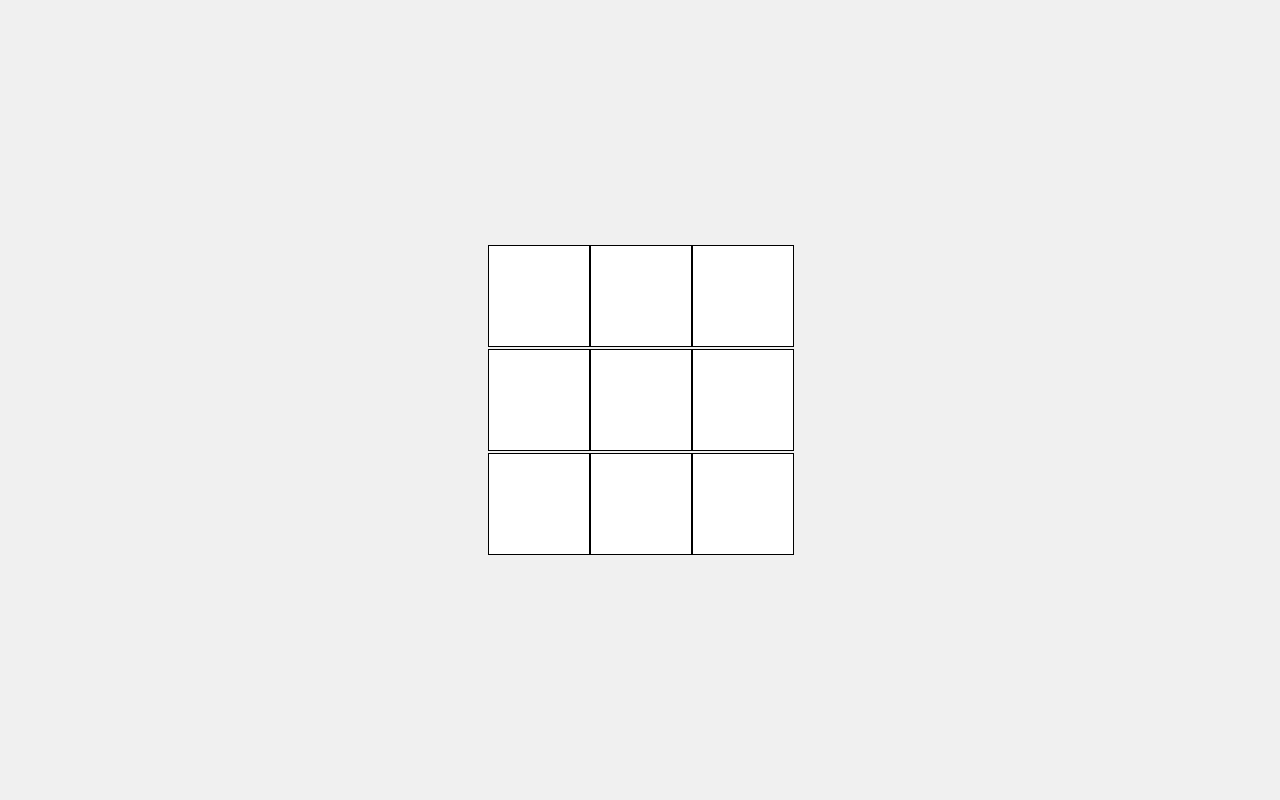
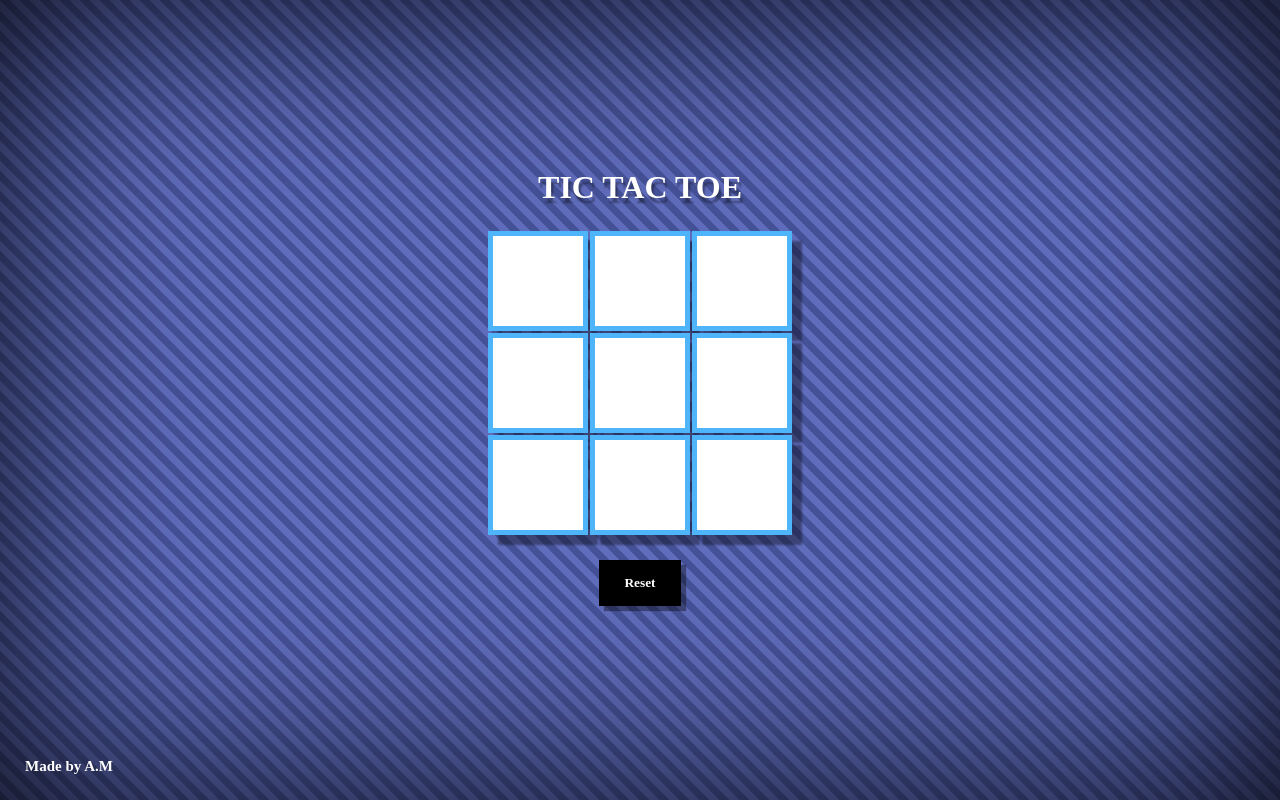
Before and after one commit to Aydhiny/Web-Dev-Mastery, a plain HTML site: page Tic-Tac-Toe/index.html in a window 1280 px wide. Drawn offline with Linux system fonts and the light colour scheme.

Commit message:
tic tac toe game finished

```diff
--- a/Tic-Tac-Toe/index.html
+++ b/Tic-Tac-Toe/index.html
@@ -7,6 +7,12 @@
     <link rel="stylesheet" href="style.css" />
   </head>
   <body>
+    <div class="all">
+      <div class="vignette"></div>
+      <div class="header">
+        <h1>TIC TAC TOE</h1>
+      </div>
+      <div id="wins"></div>
       <div class="board">
         <div class="cell" onclick="makeMove(0)"></div>
         <div class="cell" onclick="makeMove(1)"></div>
@@ -18,6 +24,9 @@
         <div class="cell" onclick="makeMove(7)"></div>
         <div class="cell" onclick="makeMove(8)"></div>
       </div>
+      <button class="reset" onclick="resetGame()">Reset</button>
+      <h1 class="foot">Made by A.M</h1>
+    </div>
     <script src="script.js"></script>
   </body>
 </html>
--- a/Tic-Tac-Toe/script.js
+++ b/Tic-Tac-Toe/script.js
@@ -11,12 +11,12 @@ function makeMove(cellIndex) {
     if (checkWin()) {
       setTimeout(() => {
         alert(currentPlayer + ' wins!');
-        resetGame();
+        wins.innerHTML = `<h1>${currentPlayer} wins!</h1>`
       }, 100);
     } else if (isBoardFull()) {
       setTimeout(() => {
         alert('It\'s a draw!');
-        resetGame();
+         wins.innerHTML = `<h1>It\'s a draw!</h1>`
       }, 100);
     } else {
       currentPlayer = currentPlayer === 'X' ? 'O' : 'X';
@@ -42,6 +42,7 @@ function isBoardFull() {
 }
 
 function resetGame() {
+  wins.innerHTML = "";
   Array.from(cells).forEach(cell => {
     cell.textContent = '';
     cell.classList.remove('X', 'O');
--- a/Tic-Tac-Toe/style.css
+++ b/Tic-Tac-Toe/style.css
@@ -1,3 +1,10 @@
+*{
+    margin: 0;
+    padding: 0;
+    box-sizing: border-box;
+    font-family: Poppins;
+}
+
 body {
     display: flex;
     justify-content: center;
@@ -22,9 +29,77 @@ body {
     justify-content: center;
     font-size: 36px;
     cursor: pointer;
-    border: 1px solid black;
+    box-shadow: 10px 10px 2px rgba(0, 0, 0, 0.37);
+    border: 5px solid rgb(79, 181, 250);
 }
 
 .cell:hover {
     background-color: #ddd;
 }
+.all{
+    text-align: center;
+}
+@keyframes move-it {
+    0% {
+        background-position: initial;
+    }
+
+    100% {
+        background-position: 100px 0px;
+    }
+}
+
+body {
+    background: repeating-linear-gradient(45deg,
+            #606dbc,
+            #606dbc 5%,
+            #465298 5%,
+            #465298 10%);
+    background-size: 100px 100px;
+    animation: move-it 2s linear infinite;
+}
+.header{
+    color: white;
+    text-shadow: 2px 5px 2px rgba(0, 0, 0, 0.37);
+}
+#wins{
+    color: white;
+    margin: 25px;
+    text-shadow: 2px 5px 2px rgba(0, 0, 0, 0.37);
+}
+.cell{
+    font-weight: bolder;
+}
+.reset{
+    padding: 15px 25px;
+    cursor: pointer;
+    font-weight: bolder;
+    margin: 25px;
+    color: white;
+    background-color: black;
+    border: none;
+    box-shadow: 5px 5px 1px rgba(0, 0, 0, 0.37);
+    transition: .3s;
+}
+.reset:hover{
+    color: black;
+    background-color: white;
+}
+.vignette {
+    position: fixed;
+    top: 0;
+    left: 0;
+    width: 100%;
+    height: 100%;
+    box-shadow: 0 0 200px rgba(0, 0, 0, 0.9) inset;
+    z-index: -4;
+}
+.foot{
+    position: absolute;
+    bottom: 0;
+    left: 0;
+    color: white;
+    margin: 25px;
+    font-size: 15px;
+    cursor: default;
+}
```
Lines whose indentation alone changed are shown as unchanged.
